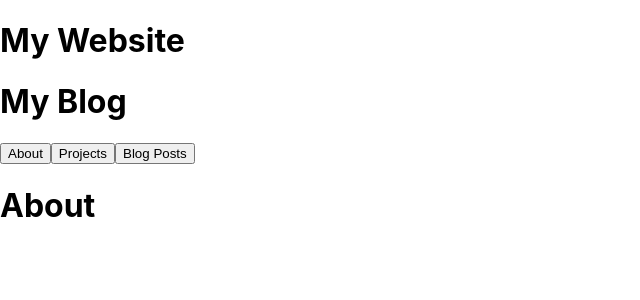
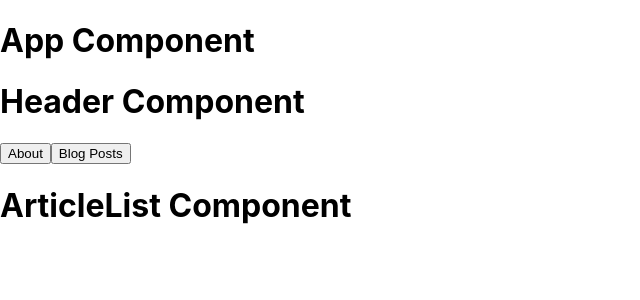
Before and after one commit to JamesHawk585/flatiron-phase-2-project, a React (Create React App) app: page / in a window 1280 px wide. Shown: the top 300 px of the page, without its empty margins (0-640 px from the left). Built offline with nearby package versions, Linux system fonts and the light colour scheme; data requests are answered from the project's data file.

Commit message:
Uses NavBar to swtich between ArticleList and About components.

```diff
--- a/src/About.js
+++ b/src/About.js
@@ -3,7 +3,7 @@ import React from 'react';
 function About() {
   return (
     <div className="About">
-      <h1>About</h1>
+      <h1>About Component</h1>
     </div>
   );
 }
--- a/src/App.js
+++ b/src/App.js
@@ -3,10 +3,8 @@ import NavBar from './NavBar';
 import About from './About';
 import Header from './Header';
 import ArticleList from './ArticleList';
-// import posts from '../data/posts';
 
 function App() {
-  // const [isDarkMode, setIsDarkMode] = useState(false);
   const [posts, setPosts] = useState([]);
   const [page, setPage] = useState("Home");
 
@@ -16,18 +14,14 @@ function App() {
       .then(data => setPosts(data));
   }, []);
 
-  // const onDarkModeClick = () => {
-  //   setIsDarkMode(isDarkMode => !isDarkMode);
-
 
   return (
-    // <div className={"App " + (isDarkMode ? "dark" : "light" )}>
     <div className="App">
-      <h1>My Website</h1>
+      <h1>App Component</h1>
       {/* <Header toggleDarkMode={onDarkModeClick}/> */}
       <Header/>
       <NavBar onChangePage={setPage}/>
-      {page === "Home" ? <About /> : <ArticleList posts={posts}/> }
+      {page === "About" ? <About /> : <ArticleList posts={posts}/>}
     </div>
   );
 }
--- a/src/ArticleList.js
+++ b/src/ArticleList.js
@@ -11,7 +11,9 @@ function ArticleList({ posts }) {
         />
     ));
 
-    return <main>{articleList}</main>;
+    return (
+    <h1>ArticleList Component</h1>
+    );
 }
 
 export default ArticleList;
--- a/src/Header.js
+++ b/src/Header.js
@@ -4,7 +4,7 @@ import React from "react";
 function Header() {
     return (
         <header>
-        <h1>My Blog</h1>
+        <h1>Header Component</h1>
         {/* <button onClick={onDarkModeClick}>Dark Mode</button> */}
         </header>
     );
--- a/src/NavBar.js
+++ b/src/NavBar.js
@@ -4,10 +4,15 @@ function NavBar({ onChangePage }) {
   return (
     <nav>
       <button onClick={() => onChangePage("About")}>About</button>
-      <button onClick={() => onChangePage("Form")}>Projects</button>
-      <button onClick={() => onChangePage("List")}>Blog Posts</button>
+      {/* <button onClick={() => onChangePage("Projects")}>Projects</button> */}
+      {/* <button onClick={() => onChangePage("Blog Posts")}>Blog Posts</button> */}
+        <button onClick={() => onChangePage("ArticleList")}>Blog Posts</button>
     </nav>
   );
 }
 
+// q: Why can't I switch seemlessly between the About and ArticleList pages?
+// a: Because the About and ArticleList components are not rendered at the same time.
+//    When the page is first loaded, the About component is rendered.
+//    When the user clicks on the "Blog Posts" button, the ArticleList component is rendered.
 export default NavBar;
```
Also changed, not shown: 1 other file (tests, documents, lock files or other folders).
